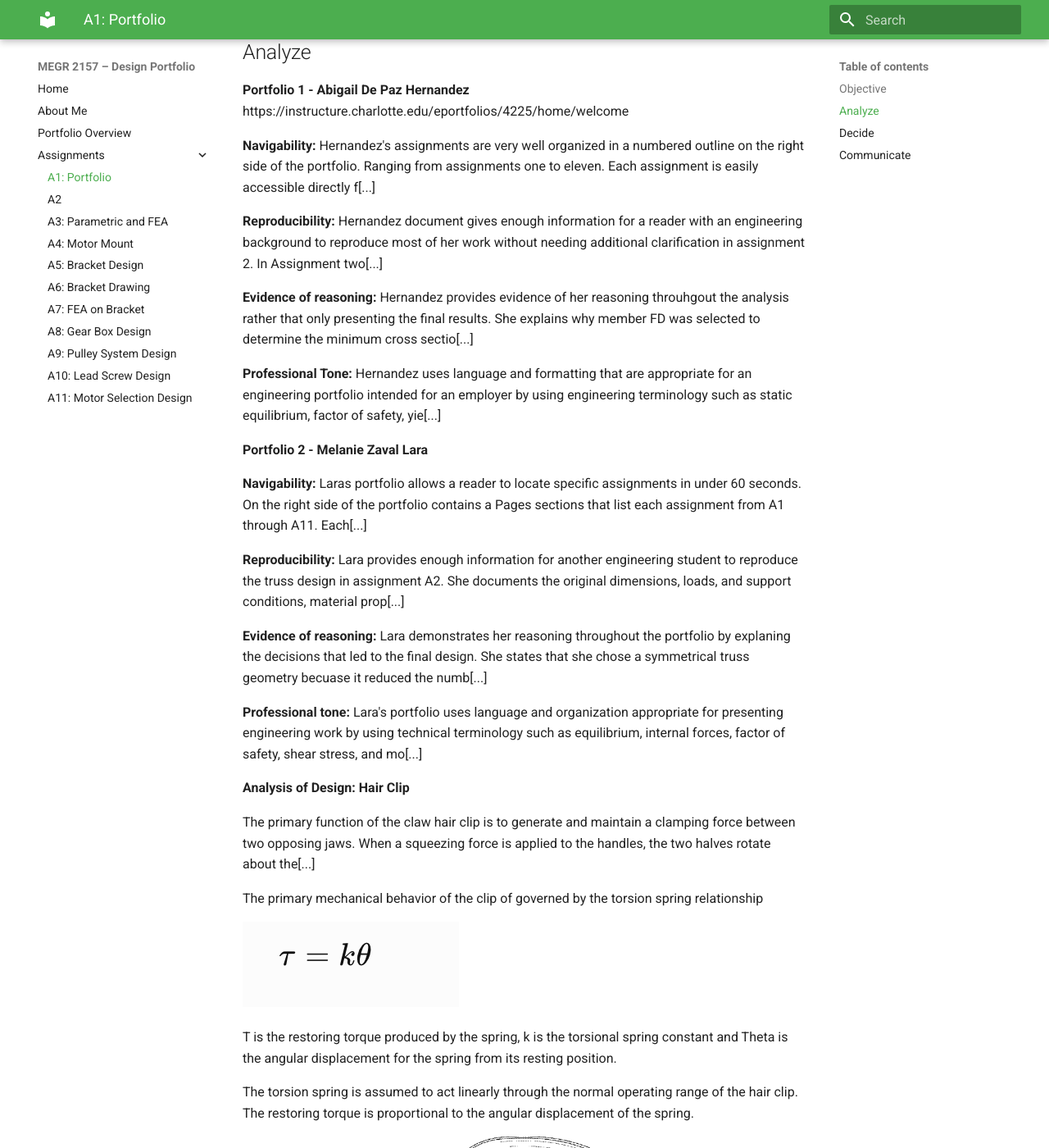
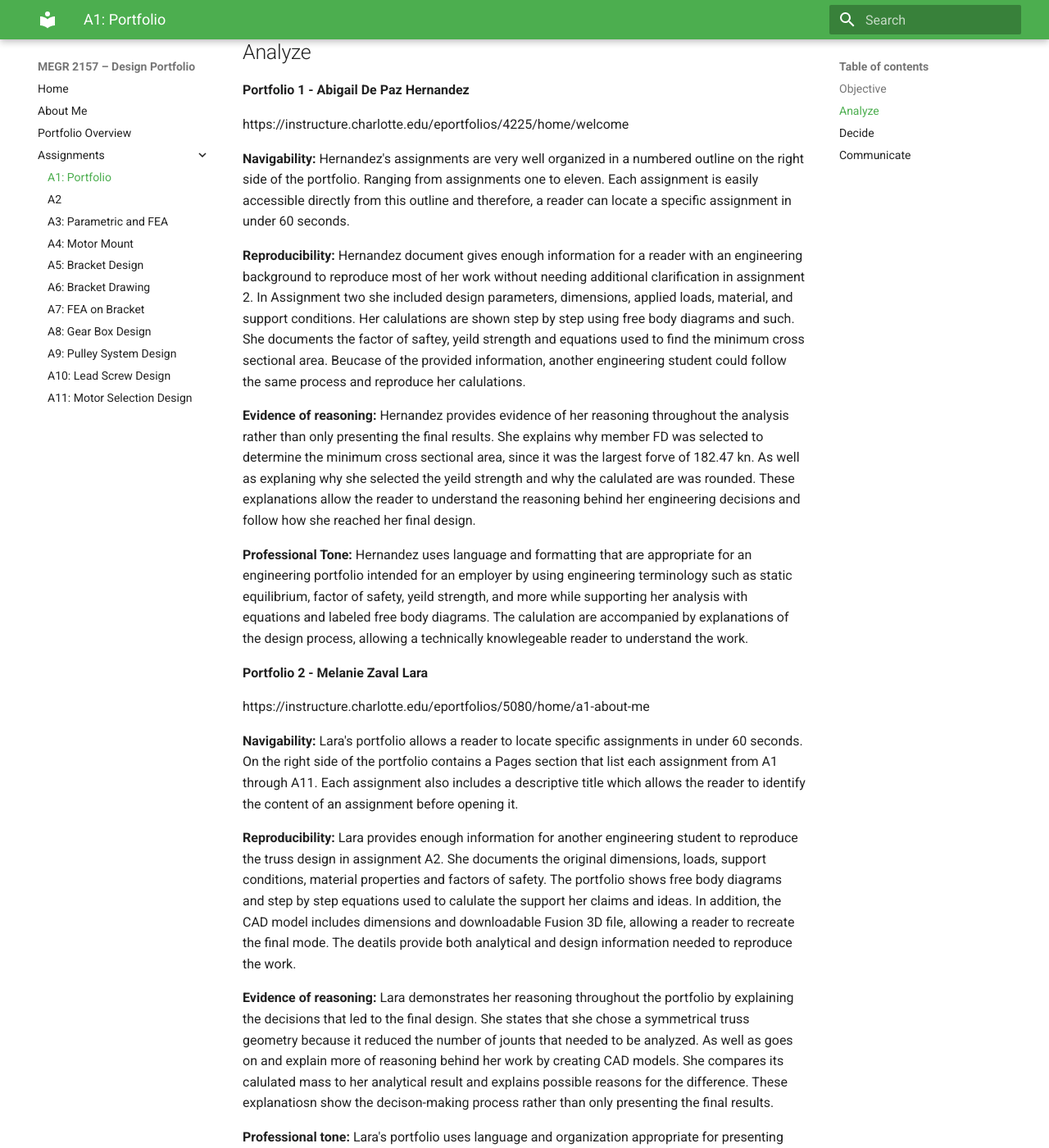
Before and after one commit to IzabellaMontero/megr2157-portfolio, an MkDocs documentation site: the page built from docs/assignments/A01/index.md, in a window 1280 px wide and 1400 px high, scrolled down 301 px. Shown: the whole window at 82% size. Built offline with MkDocs 1.6.1 and Material for MkDocs 9.7.7, drawn with Linux system fonts in a browser that asks for light colours; some of the changed text lies outside the part shown.

Commit message:
Fix spelling errors and enhance clarity in analysis
Corrected spelling errors and improved clarity in the analysis sections for portfolios 1 and 2. Added links to the portfolios and refined the explanation of the hair clip design.

```diff
--- a/docs/assignments/A01/index.md
+++ b/docs/assignments/A01/index.md
@@ -5,37 +5,40 @@ The objective to this assignment is to identify engineering problems. It focuses
 
 ## Analyze
 **Portfolio 1 - Abigail De Paz Hernandez**
+
  https://instructure.charlotte.edu/eportfolios/4225/home/welcome
 
 **Navigability:**
-   Hernandez's assignments are very well organized in a numbered outline on the right side of the portfolio. Ranging from assignments one to eleven. Each assignment is easily accessible directly f[...]
+   Hernandez's assignments are very well organized in a numbered outline on the right side of the portfolio. Ranging from assignments one to eleven. Each assignment is easily accessible directly from this outline and therefore, a reader can locate a specific assignment in under 60 seconds.
 
 **Reproducibility:**
-   Hernandez document gives enough information for a reader with an engineering background to reproduce most of her work without needing additional clarification in assignment 2. In Assignment two[...]
+   Hernandez document gives enough information for a reader with an engineering background to reproduce most of her work without needing additional clarification in assignment 2. In Assignment two she included design parameters, dimensions, applied loads, material, and support conditions. Her calulations are shown step by step using free body diagrams and such. She documents the factor of saftey, yeild strength and equations used to find the minimum cross sectional area. Beucase of the provided information, another engineering student could follow the same process and reproduce her calulations.
 
 **Evidence of reasoning:**
-   Hernandez provides evidence of her reasoning throuhgout the analysis rather that only presenting the final results. She explains why member FD was selected to determine the minimum cross sectio[...]
+   Hernandez provides evidence of her reasoning throughout the analysis rather than only presenting the final results. She explains why member FD was selected to determine the minimum cross sectional area, since it was the largest forve of 182.47 kn. As well as explaning why she selected the yeild strength and why the calulated are was rounded. These explanations allow the reader to understand the reasoning behind her engineering decisions and follow how she reached her final design.
 
 **Professional Tone:**
-Hernandez uses language and formatting that are appropriate for an engineering portfolio intended for an employer by using engineering terminology such as static equilibrium, factor of safety, yie[...]
+Hernandez uses language and formatting that are appropriate for an engineering portfolio intended for an employer by using engineering terminology such as static equilibrium, factor of safety, yeild strength, and more while supporting her analysis with equations and labeled free body diagrams. The calulation are accompanied by explanations of the design process, allowing a technically knowlegeable reader to understand the work.
 
 **Portfolio 2 - Melanie Zaval Lara**
 
+https://instructure.charlotte.edu/eportfolios/5080/home/a1-about-me
+
 **Navigability:**
-Laras portfolio allows a reader to locate specific assignments in under 60 seconds. On the right side of the portfolio contains a Pages sections that list each assignment from A1 through A11. Each[...]
+Lara's portfolio allows a reader to locate specific assignments in under 60 seconds. On the right side of the portfolio contains a Pages section that list each assignment from A1 through A11. Each assignment also includes a descriptive title which allows the reader to identify the content of an assignment before opening it.
 
 **Reproducibility:**
-Lara provides enough information for another engineering student to reproduce the truss design in assignment A2. She documents the original dimensions, loads, and support conditions, material prop[...]
+Lara provides enough information for another engineering student to reproduce the truss design in assignment A2. She documents the original dimensions, loads, support conditions, material properties and factors of safety. The portfolio shows free body diagrams and step by step equations used to calulate the support her claims and ideas. In addition, the CAD model includes dimensions and downloadable Fusion 3D file, allowing a reader to recreate the final mode. The deatils provide both analytical and design information needed to reproduce the work.
 
 **Evidence of reasoning:**
-Lara demonstrates her reasoning throughout the portfolio by explaning the decisions that led to the final design. She states that she chose a symmetrical truss geometry becuase it reduced the numb[...]
+Lara demonstrates her reasoning throughout the portfolio by explaining the decisions that led to the final design. She states that she chose a symmetrical truss geometry because it reduced the number of jounts that needed to be analyzed. As well as goes on and explain more of reasoning behind her work by creating CAD models. She compares its calulated mass to her analytical result and explains possible reasons for the difference. These explanatiosn show the decison-making process rather than only presenting the final results.
 
 **Professional tone:**
-Lara's portfolio uses language and organization appropriate for presenting engineering work by using technical terminology such as equilibrium, internal forces, factor of safety, shear stress, and mo[...]
+Lara's portfolio uses language and organization appropriate for presenting engineering work by using technical terminology such as equilibrium, internal forces, factor of safety, shear stress, and more throughout her analysis. Figures are numbered and labeled, calulations are supporte with written explanations. The work is divied into sections that allow a technical reader to follow the design process.
 
 **Analysis of Design: Hair Clip**
 
-The primary function of the claw hair clip is to generate and maintain a clamping force between two opposing jaws. When a squeezing force is applied to the handles, the two halves rotate about the[...]
+The primary function of the claw hair clip is to generate and maintain a clamping force between two opposing jaws. When a squeezing force is applied to the handles, the two halves rotate about the hinge and open the jaws. This motion loads the torsion pring located at the hinge. When the squeezing forces is removed the sping produces a restoring torque that rotates the jaws closed.
 
 The primary mechanical behavior of the clip of governed by the torsion spring relationship
 
```
Also changed, not shown: other parts of docs/assignments/A01/index.md (+2 -1 lines).
